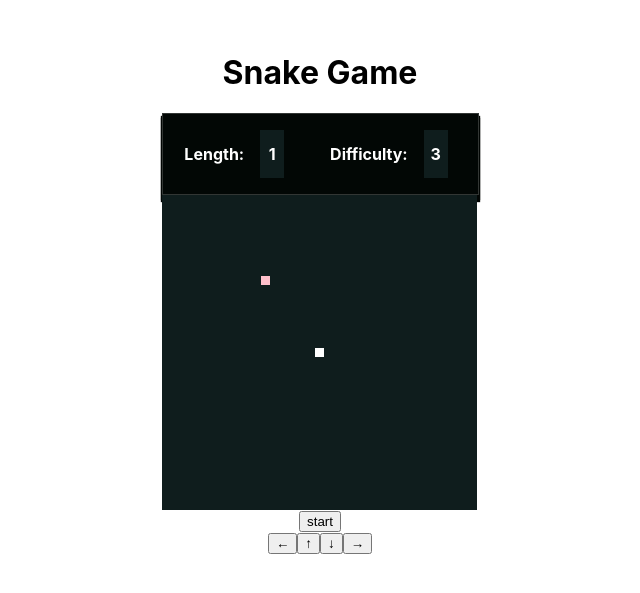
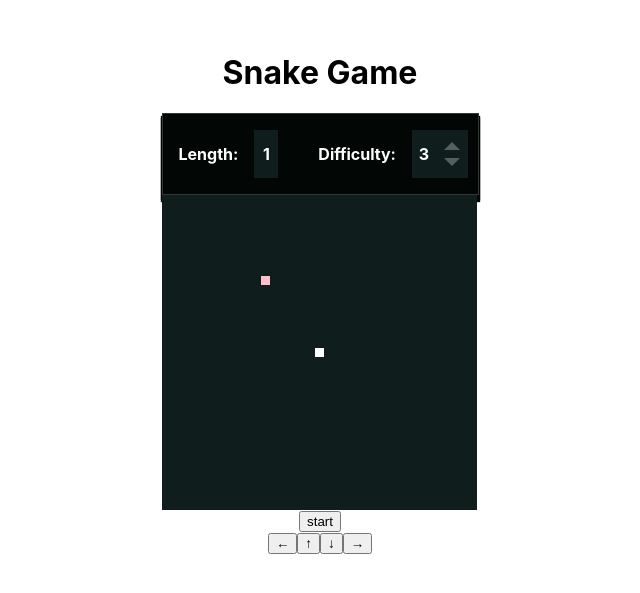
Before and after one commit to ko-to-mi-san/snake-game, a React (Create React App) app: page / in a window 1280 px wide. Shown: the part 107-700 px from the top of the page, without its empty margins (320-960 px from the left). Built offline with nearby package versions, Linux system fonts and the light colour scheme.

Commit message:
難易度変更

```diff
--- a/src/App.js
+++ b/src/App.js
@@ -8,6 +8,9 @@
 const initialPosition = {x: 17, y: 17}
 const initialValues = initFields(35, initialPosition)
   const defaultInterval = 100
+  const defaultDifficulty = 3
+
+  const Difficulty = [1000, 500, 100, 50, 10]
 
     const GameStatus = Object.freeze({
       init: 'init',
@@ -73,16 +76,17 @@
   const [body, setBody] = useState([])
   const [status, setStatus] = useState(GameStatus.init)
   const [direction, setDirection] = useState(Direction.up)
-  const [difficulty, setDifficulty] = useState(3)
+  const [difficulty, setDifficulty] = useState(defaultDifficulty)
   const [tick, setTick] = useState(0)
 
   useEffect(() => {
     setBody([initialPosition])
+    const interval = Difficulty[difficulty - 1]
     timer = setInterval(() => {
       setTick(tick => tick + 1)
-    }, defaultInterval)
+    }, interval)
     return unsubscribe
-  }, [])
+  }, [difficulty])
 
   useEffect(() => {
     if (body.length === 0 || status !== GameStatus.playing) {
@@ -117,6 +121,16 @@
     }
     setDirection(newDirection)
   }, [direction, status])
+
+  const onChangeDifficulty = useCallback((difficulty) => {
+    if(status !== GameStatus.init) {
+      return
+    }
+    if(difficulty < 1 || difficulty > difficulty.length) {
+      return
+    }
+    setDifficulty(difficulty)
+  }, [status, difficulty])
 
   useEffect(() => {
     const handleKeyDown = (e) => {
@@ -164,7 +178,11 @@
         <div className="title-container">
           <h1 className="title">Snake Game</h1>
         </div>
-        <Navigation length={body.length} difficulty={difficulty} />
+        <Navigation
+          length={body.length}
+          difficulty={difficulty}
+          onChangeDifficulty={onChangeDifficulty}
+        />
       </header>
       <main className="main">
         <Field fields={fields} />
--- a/src/components/Navigation.jsx
+++ b/src/components/Navigation.jsx
@@ -1,6 +1,10 @@
 import React from 'react';
 
-const Navigation = ({ length, difficulty = 3 }) => {
+const Navigation = ({ length, difficulty = 3, onChangeDifficulty }) => {
+  const upVisibility = difficulty < 5 ? '' : 'is-hidden'
+  const downVisibility = difficulty > 1 ? '' : 'is-hidden'
+  const onUpDifficulty = () => onChangeDifficulty(difficulty + 1)
+  const onDownDifficulty = () => onChangeDifficulty(difficulty - 1)
   return (
     <div className="navigation">
       <div className="navigation-item">
@@ -14,6 +18,14 @@
         <div className="navigation-item-number-container">
           <span className="num-board">{difficulty}</span>
           <div className="difficulty-button-container">
+            <div
+              className={`difficulty-button difficulty-up ${upVisibility}`}
+              onClick={onUpDifficulty}
+            ></div>
+            <div
+              className={`difficulty-button difficulty-down ${downVisibility}`}
+              onClick={onDownDifficulty}
+            ></div>
           </div>
         </div>
       </div>
--- a/src/index.css
+++ b/src/index.css
@@ -17,6 +17,10 @@
 .App {
   max-width: calc(9px * 35 + 1px * 2); /* a. (マスの幅) * 個数 + (ボーダーの幅) * 本数 */
   text-align: center;
+}
+
+.is-hidden {
+  visibility: hidden !important;
 }
 
 /* 要素が真ん中によるようにフレックスボックスを設定 */
@@ -78,3 +82,47 @@
   height: 48px;
   width: 24px;
 }
+
+.difficulty-number {
+  margin-right: 8px;
+}
+
+.difficulty-button {
+  cursor: pointer;
+  width: 8px;
+  height: 8px;
+  border: 8px solid #0f1d1d;
+  margin: 8px;
+}
+
+.difficulty-button-container {
+  background: #0f1d1d;
+}
+
+.difficulty-up {
+  margin-top: 4px;
+  border-bottom: 8px solid #f0f0f050;
+  transition: all ease .5s;
+}
+.difficulty-up:hover {
+  transform: scale(1.1);
+  border-bottom: 8px solid white;
+}
+.difficulty-up:active {
+  transform: scale(.8);
+  opacity: .8
+}
+
+.difficulty-down {
+  margin-bottom: 4px;
+  border-top: 8px solid #f0f0f050;
+  transition: all ease .5s;
+}
+.difficulty-down:hover {
+  transform: scale(1.1);
+  border-top: 8px solid white;
+}
+.difficulty-down:active {
+  transform: scale(.8);
+  opacity: .8
+}
```
